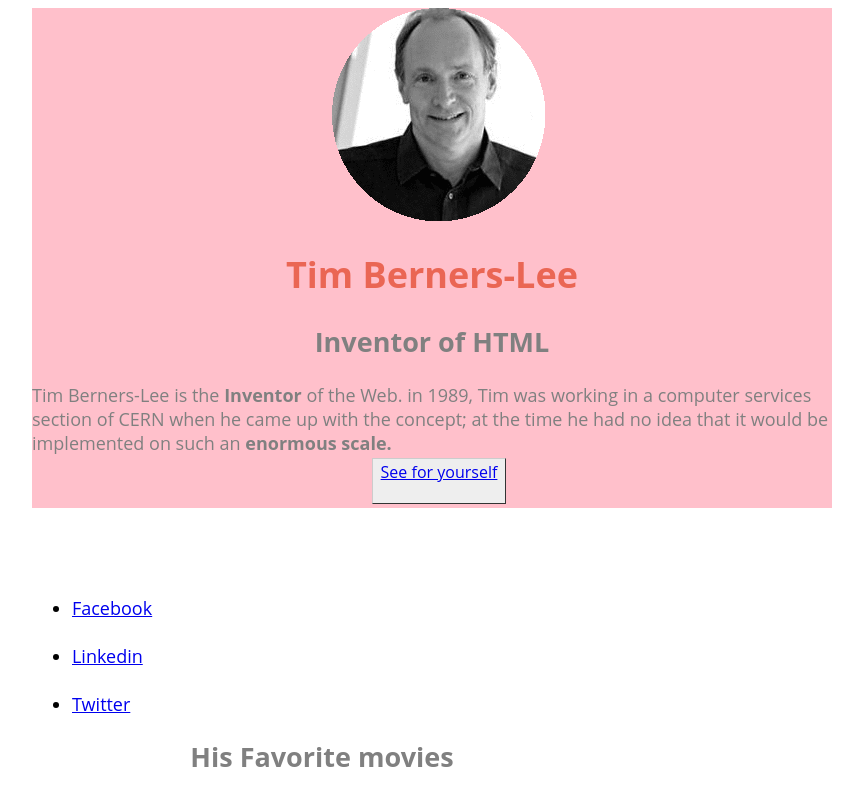
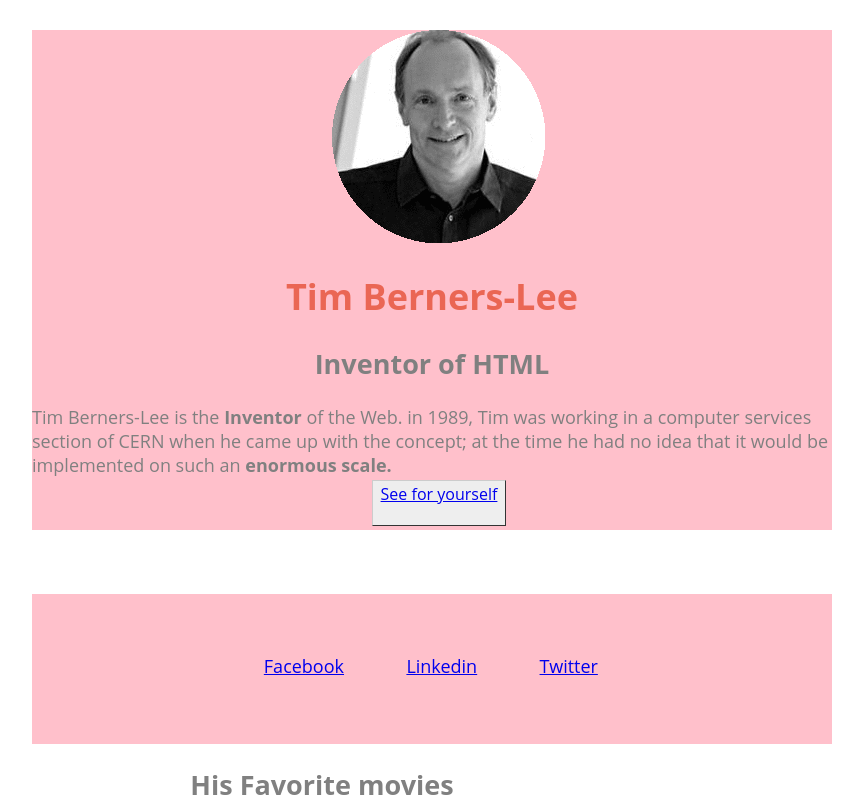
Before and after one commit to dominicho97/starting-web-development, a plain HTML site: page index.html in a window 1280 px wide. Shown: the top 795 px of the page, without its empty margins (368-1231 px from the left). Drawn offline with Linux system fonts and the light colour scheme.

Commit message:
added .links li + positioning

```diff
--- a/index.html
+++ b/index.html
@@ -22,7 +22,7 @@
 <div class="block1">
 
       <div class="image-1">
-          <img src="images/afbeelding1-cropped.jpg" alt="Tim in gray">
+          <img src="images/afbeelding1-cropped.jpg"  alt="Tim in gray">
       </div>
 
 
@@ -49,7 +49,7 @@
 
 
 
-
+<div class="block-2">
   <div class="links">
     <ul>
         <i class="fas fa-facebook"></i>
@@ -63,7 +63,7 @@
 
     </ul>
   </div>
-
+</div>
 
 <div class="movies">
 
--- a/style.css
+++ b/style.css
@@ -93,6 +93,30 @@ position: relative
     /* position tot transform voor content in center*/
     position: relative;
 
+    margin-top: 30px;
+
+    }
 
 
+    .block-2{
+
+      width:800px;
+      height: 150px;
+
+      background-color: pink;
+      /* position tot transform voor content in center*/
+      position: relative;
+      text-align: center;
+
+      }
+
+
+    .links  li{
+      display: inline-block;
+
+      padding-left: 35px;
+      position: relative;
+
+      left: -50px;
+      top: 60px;
     }
```
Lines whose indentation alone changed are shown as unchanged.
